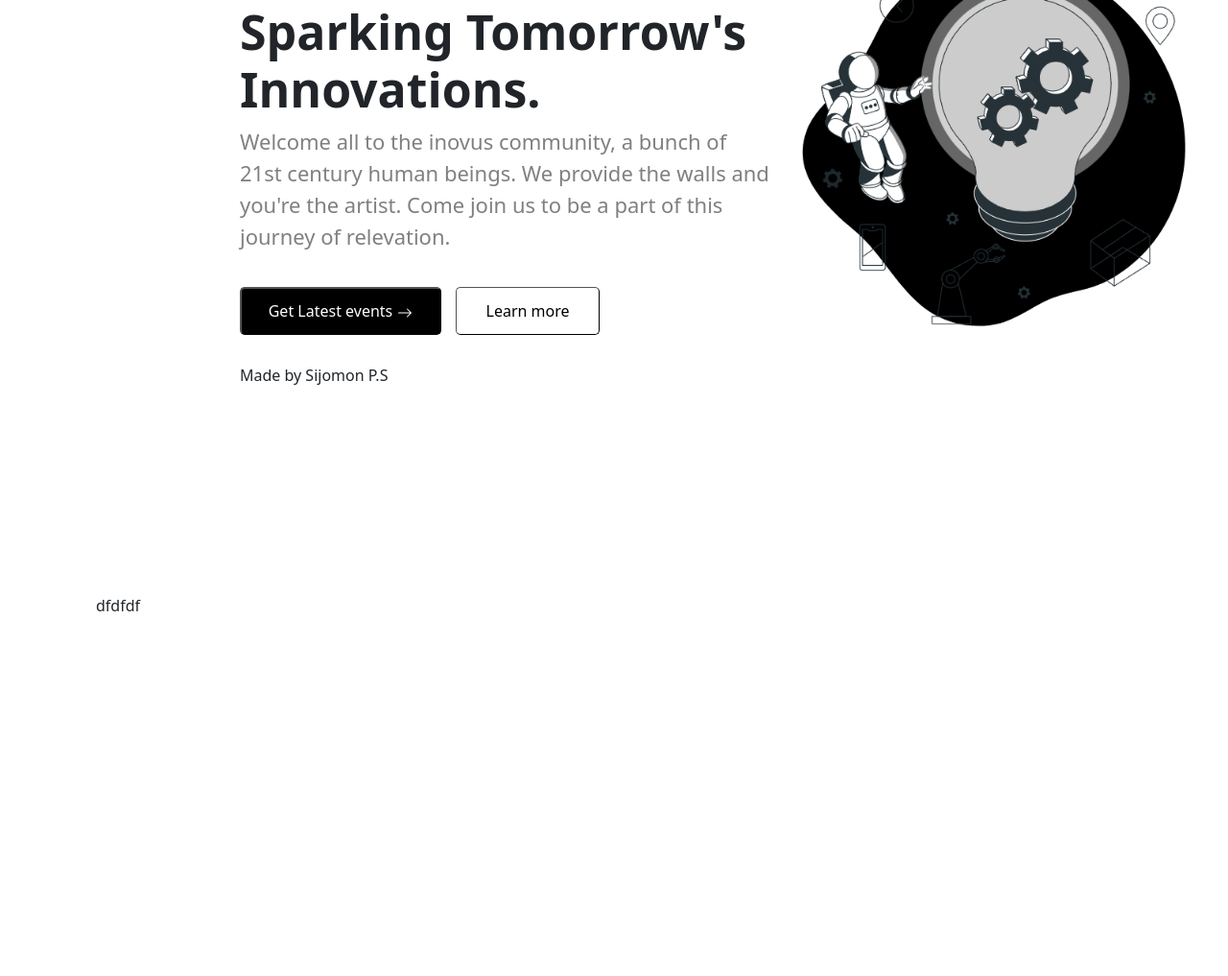
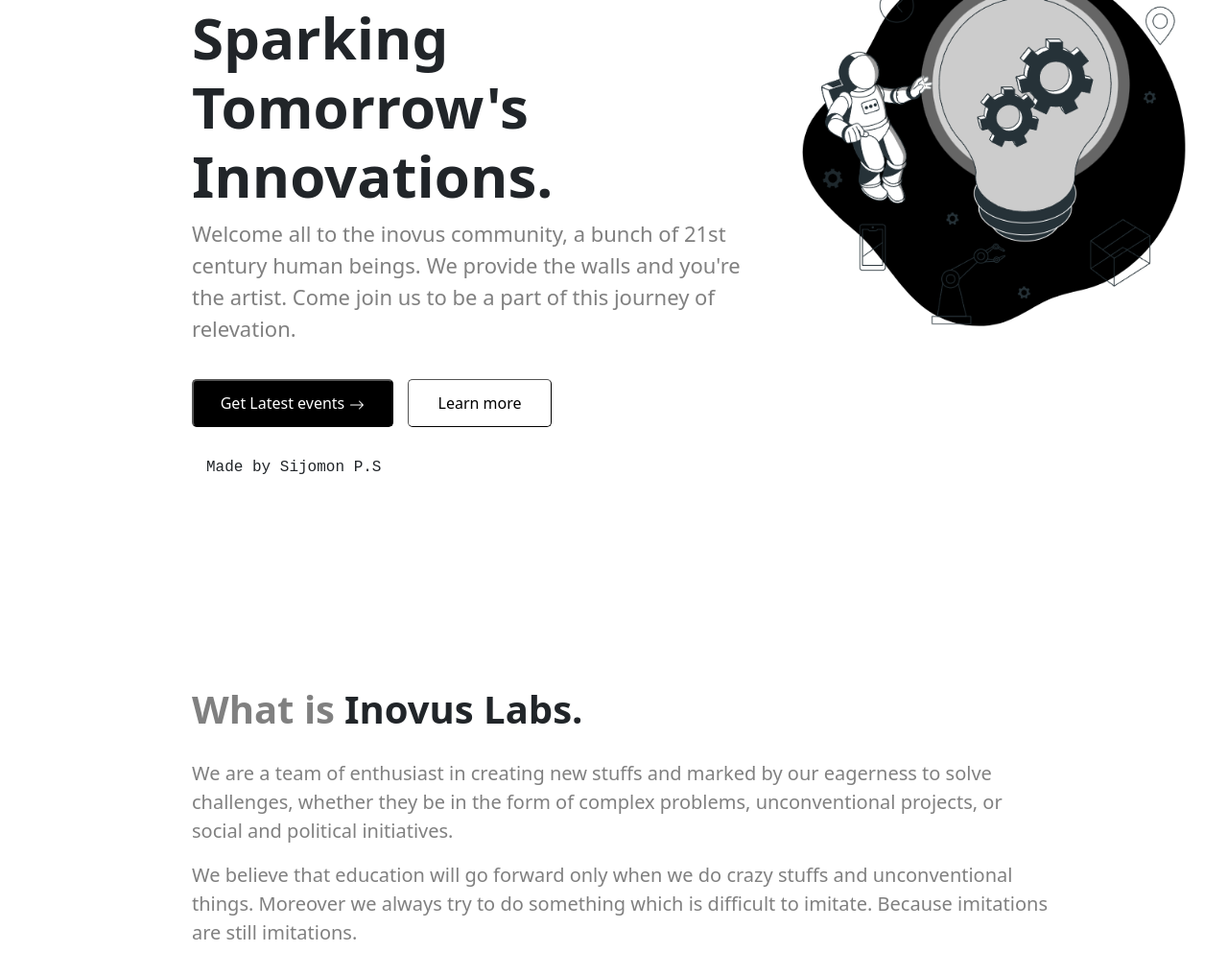
Before and after one commit to sijomonps/Inovus-Projct, a plain HTML site: page index.html in a window 1280 px wide. Shown: the part 289-1306 px from the top of the page at 96% size. Before the commit the page ends 932 px from the top, so only its background shows below. Drawn offline with nearby package versions, Linux system fonts and the light colour scheme.

Commit message:
first commit

```diff
--- a/index.html
+++ b/index.html
@@ -43,14 +43,19 @@
                                                                  </svg></button>
                     <button class="center-btn2">Learn more</button>
                 </div>
-                <p>Made by Sijomon P.S</p>
+                <p class="sijo">Made by Sijomon P.S</p>
         </div>
         <div class="right-page">
             <img class="logo" src="Screenshot 2024-12-14 133227.png" alt="">
         </div>
     </div>
     <div class="second-section">
-dfdfdf
+      <div class="second-page-headings">
+        <h1 class="second-page-text1">What is </h1><h1 class="second-page-text2"> Inovus Labs.</h1>
+      </div>
+      <p class="second-page-paragrah1">We are a team of enthusiast in creating new stuffs and marked by our eagerness to solve challenges, whether they be in the form of complex problems, unconventional projects, or social and political initiatives.</p>
+      <p class="second-page-paragrah2">We believe that education will go forward only when we do crazy stuffs and unconventional things. Moreover we always try to do something which is difficult to imitate. Because imitations are still imitations.</p>
+
     </div>
 
 
--- a/inovus.css
+++ b/inovus.css
@@ -21,7 +21,7 @@
 }
 .main-heading{
     font-weight: bold;
-    font-size: 50px;
+    font-size: 60px;
 }
 .main-paragraph{
     color: grey;
@@ -35,7 +35,7 @@
 }
 .left-page{
     margin-top: 200px;
-    margin-left: 250px;
+    margin-left: 200px;
     width: 1000px;
 }
 .buttons{
@@ -65,5 +65,36 @@
     margin-left: 5px;
 }
 .second-section{
-    margin-left: 100px;
+    margin-left: 200px;
+    margin-bottom: 300px;
 }
+.second-page-headings{
+    display: flex;
+}
+.second-page-text1{
+    color: grey;
+    margin-right: 10px;
+    font-weight: bold;
+
+}
+.second-page-text2{
+    font-weight: bold;
+
+}
+.second-page-paragrah1{
+    color: grey;
+    width: 900px;
+    margin-top: 20px;
+    font-size: 20px;
+
+}
+.second-page-paragrah2{
+    color: grey;
+    width: 900px;
+    font-size: 20px;
+    margin-bottom: 20px;
+}
+.sijo{
+    font-family: 'Courier New', Courier, monospace;
+    margin-left: 15px;
+}
```
